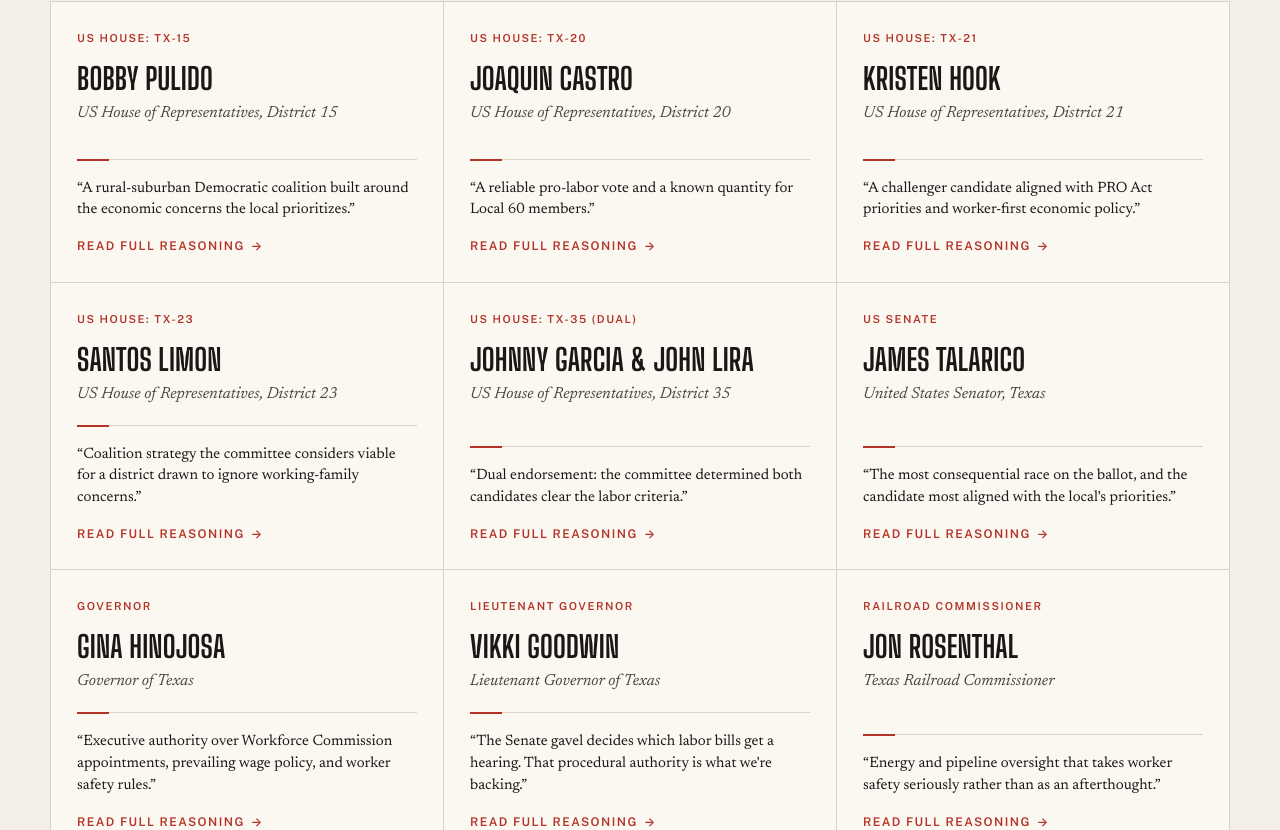
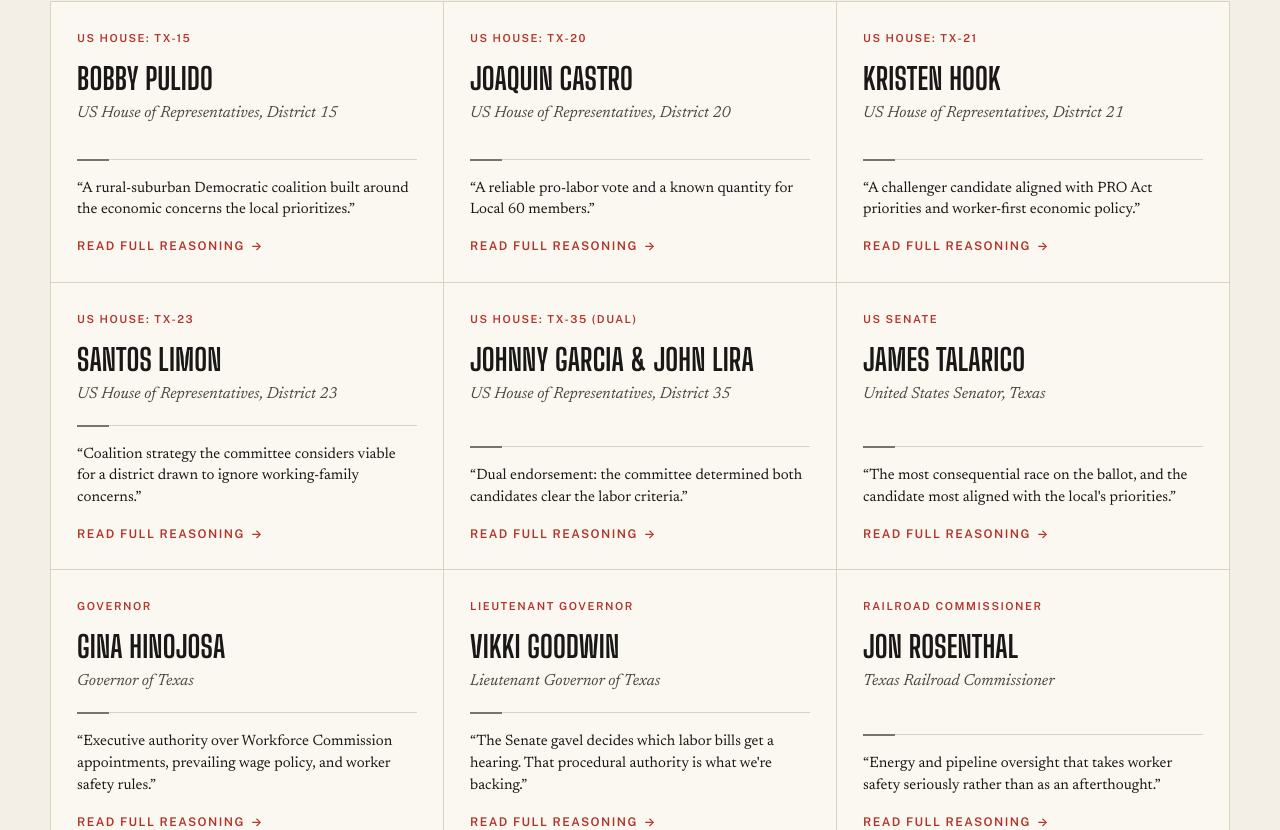
Before and after one commit to CatsAreMLG/Local-60, a Next.js app: page / in a window 1280 px wide. Shown: the part 950-1780 px from the top of the page. Built offline with nearby package versions, Linux system fonts and the light colour scheme.

Commit message:
Change cardPull::before color

```diff
--- a/app/page.module.css
+++ b/app/page.module.css
@@ -272,7 +272,7 @@
   left: 0;
   width: 32px;
   height: 2px;
-  background: var(--red);
+  background: var(--ink-mute);
 }
 .cardCta {
   font-size: 12px;
```
